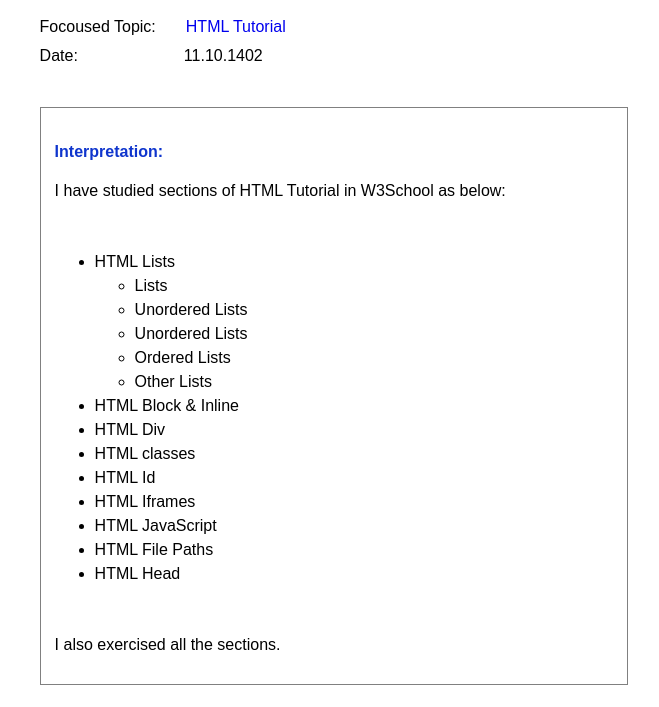
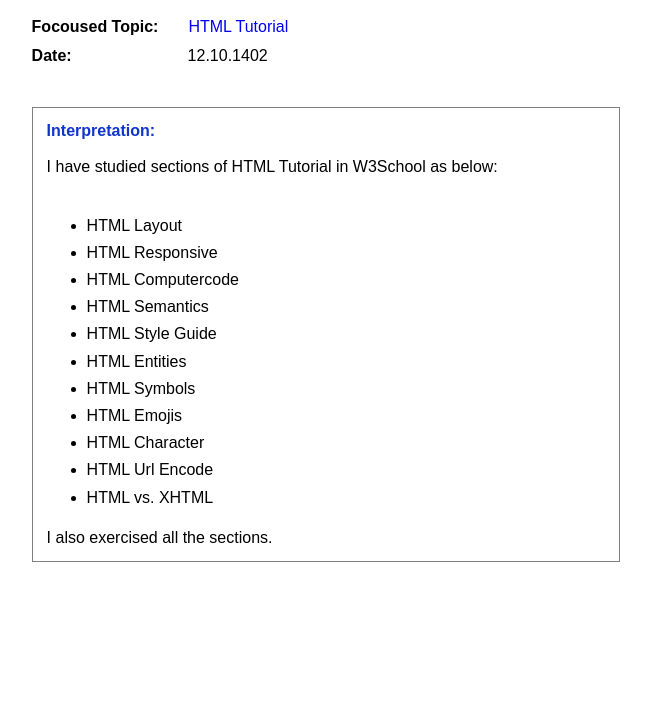
Before and after one commit to Saharmohebbi/myDailyReport, a plain HTML site: page index.html in a window 1280 px wide. Shown: the part 93-800 px from the top of the page, without its empty margins (314-973 px from the left). Drawn offline with Linux system fonts and the light colour scheme.

Commit message:
report12-10

```diff
--- a/css/mystyle.css
+++ b/css/mystyle.css
@@ -1,5 +1,6 @@
-*{
+* {
   box-sizing: border-box;
+  margin: 0;
 }
 
 body {
@@ -22,9 +23,10 @@
   }
 }
 
-a{
-    text-decoration: none;
+a {
+  text-decoration: none;
 }
+
 .title {
   text-align: center;
   color: rgb(15, 53, 205);
@@ -34,6 +36,7 @@
 @media screen and (max-width: 800px) {
   .title {
     width: 80%;
+    font-size: 125%;
   }
 }
 
@@ -55,12 +58,10 @@
 
 #html {
   margin-left: 30px;
-  /* border-bottom: 1px solid gray; */
 }
 
 #date {
-  margin-left: 106px;
-  /* border-bottom: 1px solid gray; */
+  margin-left: 116px;
 }
 
 .list-study {
@@ -88,9 +89,10 @@
 }
 
 .list-study ul li {
-  line-height: 150%;
+  line-height: 170%;
 }
 
 .list-study div h4 {
   color: rgb(15, 53, 205);
 }
+/*  */
--- a/index.html
+++ b/index.html
@@ -12,39 +12,35 @@
     <h2 class="title">DAILY REPORT</h2>
     <br>
     <div class="topic-date">
-        <p>Focoused Topic:</p><p id="html"><a href="https://www.w3schools.com/html/default.asp">HTML Tutorial</a></p>
+        <p><b>Focoused Topic:</b></p><p id="html"><a href="https://www.w3schools.com/html/default.asp">HTML Tutorial</a></p>
         <br>
-        <p>Date:</p><p id="date">11.10.1402</p>
+        <p><b>Date:</b></p><p id="date">12.10.1402</p>
     </div>
     <br>
     <br>
     <div class="list-study">
         <div>
-        <h4>Interpretation:</h4>
-        <p>I have studied sections of HTML Tutorial in W3School as below:</p>
-        <br>
-        <ul>
-            <li>HTML Lists</li>
+            <h4>Interpretation:</h4>
+            <br>
+            <p>I have studied sections of HTML Tutorial in W3School as below:</p>
+            <br>
+            <br>
             <ul>
-                <li>Lists</li>
-                <li>Unordered Lists</li>
-                <li>Unordered Lists</li>
-                <li>Ordered Lists</li>
-                <li>Other Lists</li>
+                <li>HTML Layout</li>
+                <li>HTML Responsive</li>
+                <li>HTML Computercode</li>
+                <li>HTML Semantics</li>
+                <li>HTML Style Guide</li>
+                <li>HTML Entities</li>
+                <li>HTML Symbols</li>
+                <li>HTML Emojis</li>
+                <li>HTML Character</li>
+                <li>HTML Url Encode</li>
+                <li>HTML vs. XHTML</li>
             </ul>
-            <li>HTML Block & Inline </li>
-            <li>HTML Div</li>
-            <li>HTML classes</li>
-            <li>HTML Id</li>
-            <li>HTML Iframes</li>
-            <li>HTML JavaScript</li>
-            <li>HTML File Paths</li>
-            <li>HTML Head</li>
-        </ul>
-        <br>
-        <p>I also exercised all the sections. </p>
+            <br>
+            <p>I also exercised all the sections. </p>
         </div>
     </div>
-
 </body>
 </html>
```
